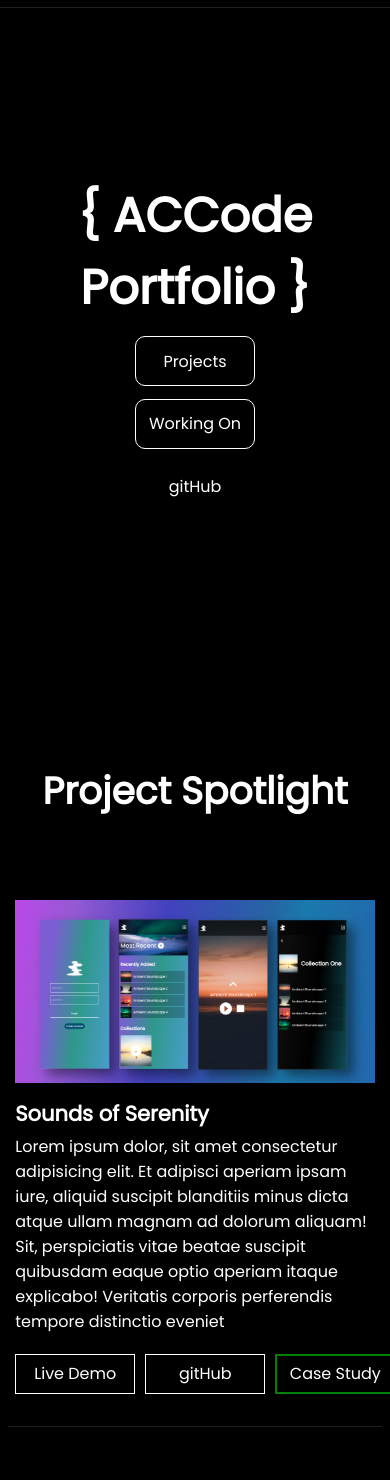
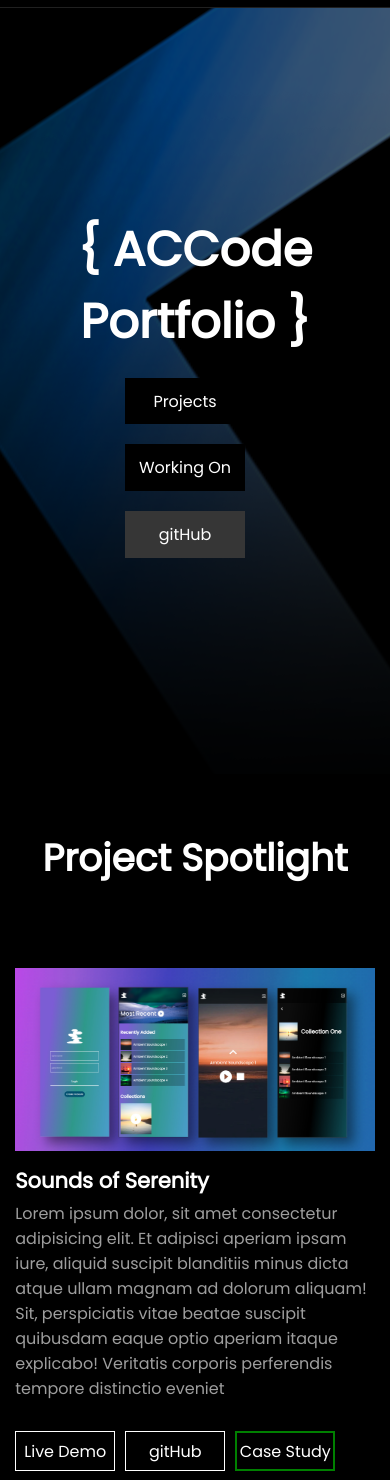
Before and after one commit to ACCode-art/Portfolio, a website: page index.html in a window 390 px wide. Shown: the part 70-1550 px from the top of the page. Drawn offline with nearby package versions, Linux system fonts and the light colour scheme.

Commit message:
sixth commit

```diff
--- a/index.scss
+++ b/index.scss
@@ -10,6 +10,10 @@ $font-lg: 34px;
   margin: 0;
   box-sizing: border-box;
   font-family: 'Poppins', sans-serif;
+}
+
+html {
+  scroll-behavior: smooth;
 }
 
 body::-webkit-scrollbar {
@@ -30,6 +34,7 @@ body {
 }
 
 .header {
+  z-index: 2;
   height: 78px;
   background-color: rgb(0, 0, 0);
   position: fixed;
@@ -47,6 +52,11 @@ body {
       img {
         width: 50px;
         height: 50px;
+        transition: 500ms;
+
+        &:hover {
+          transform: rotate(-90deg);
+        }
       }
     }
   }
@@ -60,9 +70,10 @@ body {
   display: flex;
   align-items: center;
   justify-content: center;
-  height: 92vh;
+  height: 100vh;
   flex-direction: column;
-
+  background-image: url('./src/ACCode-1080p-background.jpg.png');
+  background-position: center;
   h1 {
     font-size: 90px;
     text-align: center;
@@ -73,7 +84,7 @@ body {
     height: 200px;
     display: flex;
     align-items: center;
-    justify-content: space-evenly;
+    justify-content: center;
 
     a {
       display: flex;
@@ -82,6 +93,8 @@ body {
       height: 50px;
       width: 120px;
       outline: none;
+      margin-right: 20px;
+      margin-top: 20px;
 
       cursor: pointer;
       transition: 300ms;
@@ -93,8 +106,11 @@ body {
     }
 
     .workingOn {
-      border-radius: 10px;
-      border: 1px solid white;
+      background-color: black;
+    }
+
+    .gitHub {
+      background-color: rgb(54, 54, 54);
     }
   }
 }
@@ -106,6 +122,7 @@ body {
   }
 
   .projects__title {
+    text-align: center;
     display: flex;
     align-items: center;
     justify-content: center;
@@ -172,7 +189,7 @@ body {
 }
 
 .spotlightTitle {
-  height: 55vh;
+  height: 1000px;
   margin-bottom: 30px;
   font-size: 80px;
 
@@ -283,6 +300,7 @@ body {
   .informationContainer__links {
     margin-top: 20px;
     display: flex;
+    flex-wrap: wrap;
     a {
       text-decoration: none;
 
@@ -290,11 +308,12 @@ body {
         display: flex;
         align-items: center;
         justify-content: center;
-        width: 120px;
+        width: 100px;
         height: 40px;
         border: 1px solid white;
+        transition: 300ms;
         margin-right: 10px;
-        transition: 300ms;
+        margin-top: 10px;
 
         &:hover {
           opacity: 0.7;
@@ -327,13 +346,18 @@ body {
       color: white;
       line-height: 1;
     }
+
+    .informationContainer__desc {
+      color: rgb(158, 158, 158);
+    }
   }
 }
 
 @media only screen and (max-width: 1200px) {
   .spotlightTitle {
-    font-size: 30px;
-    height: 20vh;
+    text-align: center;
+    font-size: 40px !important;
+    height: 500px;
   }
 }
 
```
Also changed, not shown: index.css, src/ACCode-1080p-background.jpg.png (added), 1 other file.
